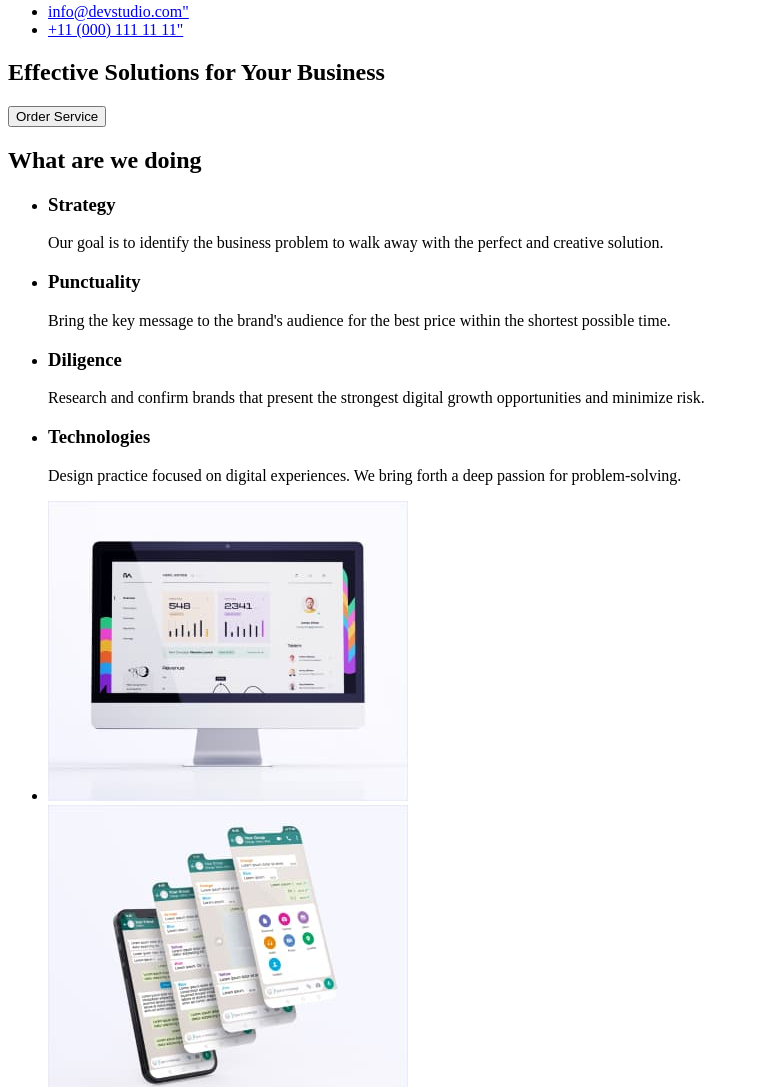
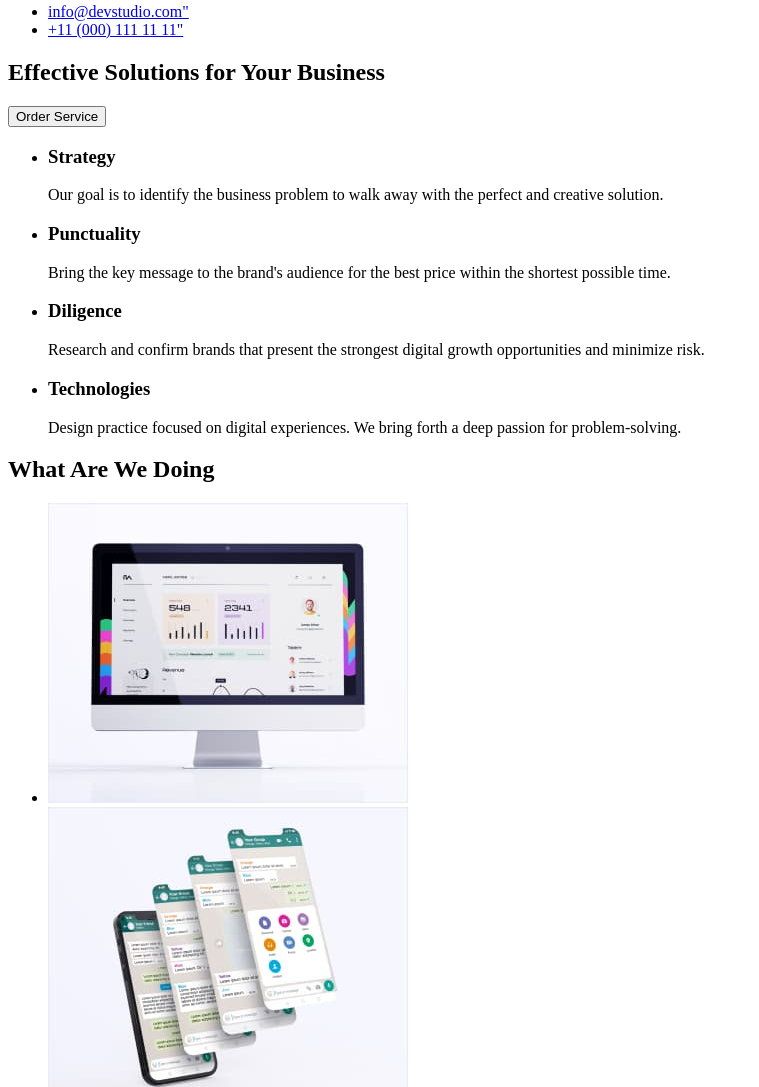
Before and after one commit to shinitern/goit-markup-hw-01, a plain HTML site: page index.html in a window 1280 px wide. Shown: the part 109-1196 px from the top of the page, without its empty margins (0-759 px from the left). Drawn offline with Linux system fonts and the light colour scheme.

Commit message:
update3 index.html

```diff
--- a/index.html
+++ b/index.html
@@ -29,7 +29,7 @@
       </section>
       <!--Section2-->
       <section id="studio">
-        <h2>What are we doing</h2>
+        <h2 hidden>Characteristics</h2>
         <ul>
           <li>
             <h3>Strategy</h3>
@@ -60,6 +60,10 @@
             </p>
           </li>
         </ul>
+      </section>
+      <!--Section3-->
+      <section>
+        <h2>What Are We Doing</h2>
         <ul>
           <li>
             <img src="./img/photo1.jpg" alt="photo1" width="360" height="300" />
@@ -72,7 +76,7 @@
           </li>
         </ul>
       </section>
-      <!--Section3-->
+      <!--Section4-->
       <section id="portfolio">
         <h2>Our Team</h2>
         <ul>
```
